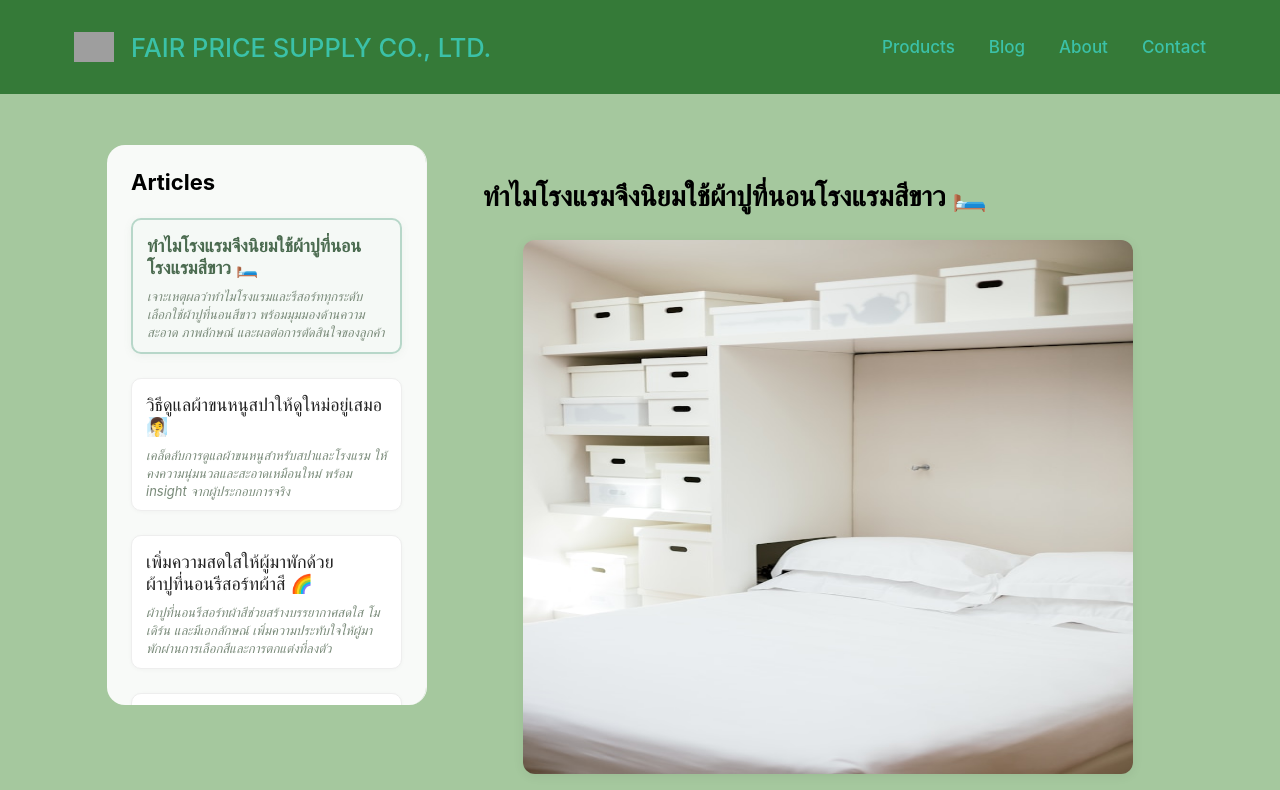
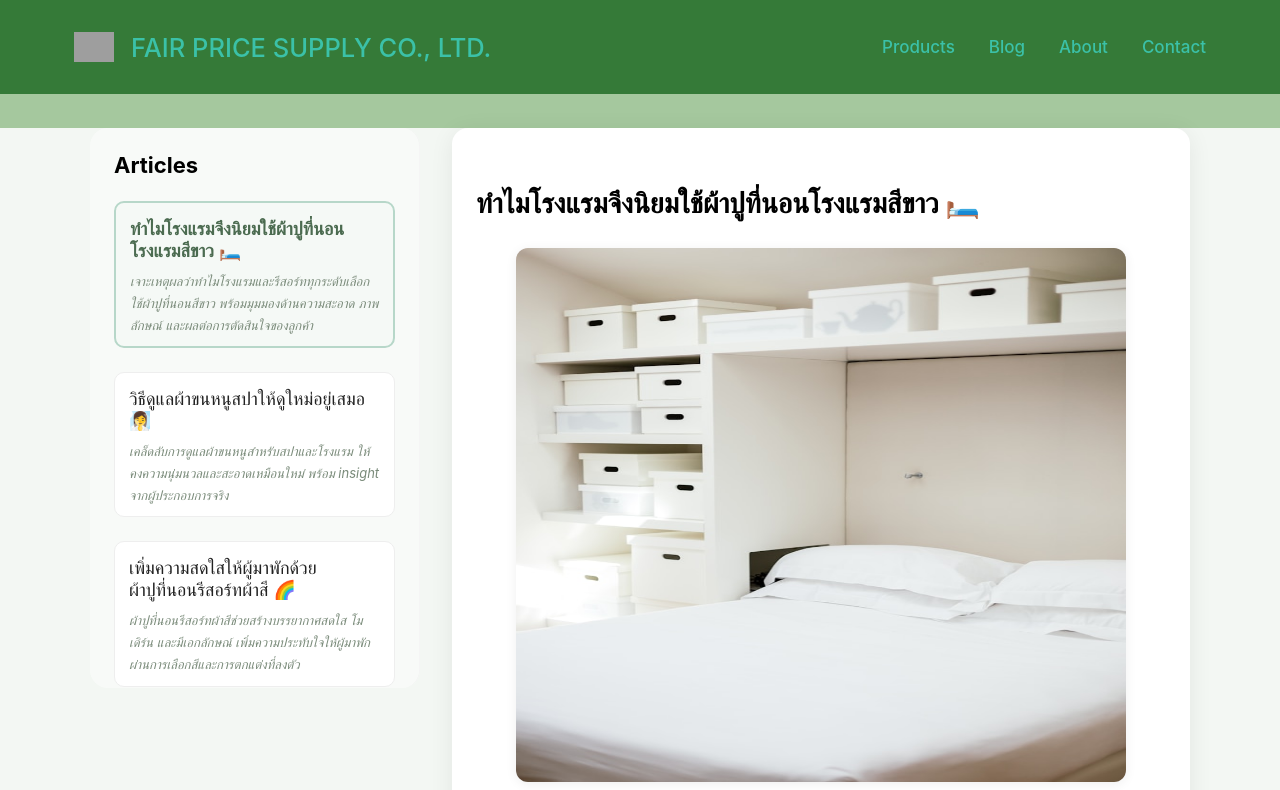
Before and after one commit to kiwabc123/company-profile, a Next.js app: page /blog in a window 1280 px wide. Shown: the top 790 px of the page. Built offline with nearby package versions, Linux system fonts and the light colour scheme; grey boxes are pictures that could not be loaded.

Commit message:
feat: enhance blog index layout and improve mobile responsiveness

```diff
--- a/pages/blog/index.tsx
+++ b/pages/blog/index.tsx
@@ -13,7 +13,6 @@ const BlogIndex = () => {
   const selectedPost = posts.find((p) => p.slug === selected);
 
   useEffect(() => {
-    // Mobile detection
     const handleResize = () => {
       setIsMobile(window.innerWidth < 800);
       if (window.innerWidth >= 800) setSidebarOpen(false);
@@ -27,22 +26,33 @@ const BlogIndex = () => {
     <>
       <Head>
         <title>บทความโรงแรม สปา</title>
-        <meta name="description" content="Hybrid blog layout for hotel & spa: SEO, UX, maintain, scale, conversion. Google index, app-like layout, easy data, CMS-ready, soft product links." />
-        <meta property="og:title" content="บทความโรงแรม สปา | Hybrid Blog SEO UX" />
-        <meta property="og:description" content="Hybrid blog layout for hotel & spa: SEO, UX, maintain, scale, conversion. Google index, app-like layout, easy data, CMS-ready, soft product links." />
+        <meta
+          name="description"
+          content="Hybrid blog layout for hotel & spa: SEO, UX, maintain, scale, conversion."
+        />
+        <meta
+          property="og:title"
+          content="บทความโรงแรม สปา | Hybrid Blog SEO UX"
+        />
+        <meta
+          property="og:description"
+          content="Hybrid blog layout for hotel & spa: SEO, UX, maintain, scale, conversion."
+        />
         <meta property="og:type" content="article" />
         <meta property="og:url" content="https://www.fairpricesupply.com/blog" />
       </Head>
-      <main>
-        <div style={{
+
+      <main style={{ background: '#f3f7f3', minHeight: '100vh' }}>
+        <div
+          style={{
             display: 'flex',
             maxWidth: 1100,
             margin: '2rem auto',
-          padding: '1rem',
             minHeight: 500,
             gap: 32,
-        }}>
-          {/* Sidebar: toggleable on mobile */}
+          }}
+        >
+          {/* Sidebar */}
           <nav
             aria-label="Blog articles"
             style={{
@@ -61,10 +71,17 @@ const BlogIndex = () => {
               zIndex: isMobile ? 90 : 2,
               boxShadow: isMobile ? '0 2px 16px #0002' : undefined,
               transition: isMobile ? 'transform 0.35s cubic-bezier(.4,1.6,.4,1), opacity 0.2s' : undefined,
-              transform: isMobile && !sidebarOpen ? 'translateY(100%)' : 'translateY(0)',
+              transform:
+                isMobile
+                  ? sidebarOpen
+                    ? 'translateY(0)'
+                    : 'translateY(100%)'
+                  : 'none',
               opacity: isMobile && !sidebarOpen ? 0 : 1,
-              pointerEvents: isMobile && !sidebarOpen ? 'none' : 'auto',
-              visibility: isMobile && !sidebarOpen ? 'hidden' : 'visible',
+              pointerEvents:
+                isMobile && !sidebarOpen ? 'none' : 'auto',
+              visibility:
+                isMobile && !sidebarOpen ? 'hidden' : 'visible',
               borderRadius: 18,
             }}
           >
@@ -78,50 +95,48 @@ const BlogIndex = () => {
                 top: 0,
                 background: '#f8faf8',
                 zIndex: 1,
-              borderBottom: isMobile ? '1px solid #e6eee6' : undefined,
               }}
             >
-              <h2 style={{ fontSize: 22, marginBottom: isMobile ? 0 : 16 }}>Articles</h2>
+              <h2 style={{ fontSize: 22, marginBottom: isMobile ? 0 : 16 }}>
+                Articles
+              </h2>
+
               {isMobile && (
                 <button
                   style={{
-                display: 'flex',
-                alignItems: 'center',
-                gap: 8,
                     background: '#4b6b50',
                     color: '#fff',
                     border: 'none',
                     borderRadius: 24,
                     padding: '10px 18px',
                     fontSize: 16,
-                boxShadow: '0 2px 8px #0002',
                     cursor: 'pointer',
+                    display: 'flex',
+                    alignItems: 'center',
+                    gap: 8,
                     transition: 'background 0.2s',
-                marginLeft: 8,
                   }}
                   onClick={() => setSidebarOpen(false)}
                 >
                   <span style={{ fontSize: 18 }}>ปิดเมนู</span>
-                <span style={{ fontSize: 20, display: 'inline-block', transform: 'translateY(1px) rotate(180deg)' }}>↑</span>
+                  <span style={{ fontSize: 20, display: 'inline-block', transform: 'rotate(180deg) translateY(1px)' }}>↑</span>
                 </button>
               )}
             </div>
+
             <ul style={{ listStyle: 'none', padding: 0 }}>
               {posts.map((post) => (
                 <li
                   key={post.slug}
                   style={{
                     marginBottom: 24,
-                background: selected === post.slug ? '#f5f9f6' : '#fff',
-                border: selected === post.slug
+                    background:
+                      selected === post.slug ? '#f5f9f6' : '#fff',
+                    border:
+                      selected === post.slug
                         ? '2px solid #b7d7c9'
                         : '1px solid #eee',
                     borderRadius: 10,
-                boxShadow:
-                  selected === post.slug
-                  ? '0 2px 8px rgba(119, 136, 115, 0.08)'
-                  : '0 1px 4px rgba(0,0,0,0.03)',
-                transition: 'box-shadow 0.2s, border 0.2s, background 0.2s',
                     padding: '16px 14px 10px 14px',
                   }}
                 >
@@ -131,30 +146,30 @@ const BlogIndex = () => {
                       border: 'none',
                       textAlign: 'left',
                       width: '100%',
-                  fontWeight: selected === post.slug ? 700 : 500,
-                  color: selected === post.slug ? '#4b6b50' : '#222',
+                      fontWeight:
+                        selected === post.slug ? 700 : 500,
+                      color:
+                        selected === post.slug
+                          ? '#4b6b50'
+                          : '#222',
                       fontSize: 18,
                       cursor: 'pointer',
-                  borderRadius: 4,
-                  outline: 'none',
                       padding: 0,
-                  marginBottom: 4,
                     }}
                     onClick={() => {
                       setSelected(post.slug);
                       if (isMobile) setSidebarOpen(false);
                     }}
-                aria-current={selected === post.slug ? 'page' : undefined}
                   >
                     {post.title}
                   </button>
+
                   <p
                     style={{
                       margin: '4px 0 0 0',
                       color: '#7a8b7a',
                       fontSize: 13,
                       fontStyle: 'italic',
-                  lineHeight: 1.4,
                     }}
                   >
                     {post.summary}
@@ -163,10 +178,11 @@ const BlogIndex = () => {
               ))}
             </ul>
           </nav>
+
+          {/* Mobile open button */}
           {isMobile && !sidebarOpen && (
             <button
               style={{
-                display: 'block',
                 position: 'fixed',
                 bottom: 24,
                 right: 24,
@@ -177,11 +193,12 @@ const BlogIndex = () => {
                 borderRadius: 24,
                 padding: '10px 18px',
                 fontSize: 16,
-                boxShadow: '0 2px 8px #0002',
                 cursor: 'pointer',
-                transition: 'background 0.2s',
+                display: 'flex',
                 alignItems: 'center',
                 gap: 8,
+                boxShadow: '0 2px 8px #0002',
+                transition: 'background 0.2s',
               }}
               onClick={() => setSidebarOpen(true)}
             >
@@ -189,51 +206,102 @@ const BlogIndex = () => {
               <span style={{ fontSize: 20, display: 'inline-block', transform: 'translateY(1px)' }}>↑</span>
             </button>
           )}
-          {/* Right: Article Content */}
-          <section style={{ flex: '1 1 70%', paddingLeft: 24 }}>
+
+          {/* Article content */}
+          <section style={{ flex: '1 1 70%' }}>
+            <div
+              style={{
+                background: '#fff',
+                borderRadius: 16,
+                padding: 24,
+                boxShadow: '0 4px 24px rgba(0,0,0,0.07)',
+                minHeight: 400,
+              }}
+            >
               {selectedPost ? (
                 <article>
-                <h1 style={{ fontSize: 28, marginBottom: 16 }}>{selectedPost.title}</h1>
-                <div style={{ color: '#444', fontSize: '1.1rem' ,paddingBottom: 24 }}>{parse(selectedPost.content)}</div>
-                {/* Soft Navigation: Related Articles (setState, dynamic from relatedSlugs) */}
-                {selectedPost.relatedSlugs && selectedPost.relatedSlugs.length > 0 && (
-                  <nav aria-label="บทความที่เกี่ยวข้อง" style={{
+                  <h1 style={{ fontSize: 28, marginBottom: 20 }}>
+                    {selectedPost.title}
+                  </h1>
+
+                  <div
+                    style={{
+                      color: '#444',
+                      fontSize: '1.1rem',
+                      paddingBottom: 24,
+                    }}
+                  >
+                    {parse(selectedPost.content)}
+                  </div>
+
+                  {/* Related articles */}
+                  {selectedPost.relatedSlugs &&
+                    selectedPost.relatedSlugs.length > 0 && (
+                      <nav
+                        aria-label="บทความที่เกี่ยวข้อง"
+                        style={{
                           position: 'sticky',
                           bottom: 0,
-                    left: 0,
-                    width: '100%',
                           background: '#f8faf8',
                           borderRadius: 18,
                           padding: '1rem 1.5rem',
-                    boxShadow: '0 -2px 12px #0001',
-                    zIndex: 50,
+                          marginTop: 48,
+                        }}
+                      >
+                        <strong
+                          style={{
+                            fontSize: 18,
+                            color: '#357a38',
+                            display: 'block',
+                            marginBottom: 8,
+                          }}
+                        >
+                          บทความที่เกี่ยวข้อง
+                        </strong>
+
+                        <ul
+                          style={{
+                            display: 'flex',
+                            gap: 16,
+                            listStyle: 'none',
                             margin: 0,
-                    marginTop: 48,
-
-                  }}>
-                    <div style={{ maxWidth: 1100, margin: '0 auto' }}>
-                      <strong style={{ fontSize: 18, color: '#357a38', display: 'block', marginBottom: 8 }}>บทความที่เกี่ยวข้อง</strong>
-                      <div style={{ width: '100%', overflowX: 'auto' }}>
-                        <ul style={{ display: 'flex', flexDirection: 'row', flexWrap: 'nowrap', gap: 16, listStyle: 'none', margin: 0, padding: 0 }}>
-                          {selectedPost.relatedSlugs.map(slug => {
-                            const related = posts.find(p => p.slug === slug);
+                            padding: 0,
+                          }}
+                        >
+                          {selectedPost.relatedSlugs.map((slug) => {
+                            const related = posts.find(
+                              (p) => p.slug === slug
+                            );
                             return related ? (
-                              <li key={slug} style={{ margin: 0 }}>
-                                <button type="button" style={{ background: '#eaf6ee', border: '1px solid #b7d7c9', color: '#357a38', textDecoration: 'none', fontSize: 16, cursor: 'pointer', padding: '10px 18px', borderRadius: 8, minWidth: 180, whiteSpace: 'nowrap', transition: 'background 0.2s, border 0.2s' }} onClick={() => setSelected(slug)}>
+                              <li key={slug}>
+                                <button
+                                  type="button"
+                                  style={{
+                                    background: '#eaf6ee',
+                                    border: '1px solid #b7d7c9',
+                                    color: '#357a38',
+                                    fontSize: 16,
+                                    cursor: 'pointer',
+                                    padding: '10px 18px',
+                                    borderRadius: 8,
+                                  }}
+                                  onClick={() => setSelected(slug)}
+                                >
                                   {related.title}
                                 </button>
                               </li>
                             ) : null;
                           })}
                         </ul>
-                      </div>
-                    </div>
                       </nav>
                     )}
                 </article>
               ) : (
-              <div style={{ color: '#888' }}>Select an article to read.</div>
+                <div style={{ color: '#888' }}>
+                  Select an article to read.
+                </div>
               )}
+            </div>
           </section>
         </div>
       </main>
```
Lines whose indentation alone changed are shown as unchanged.
